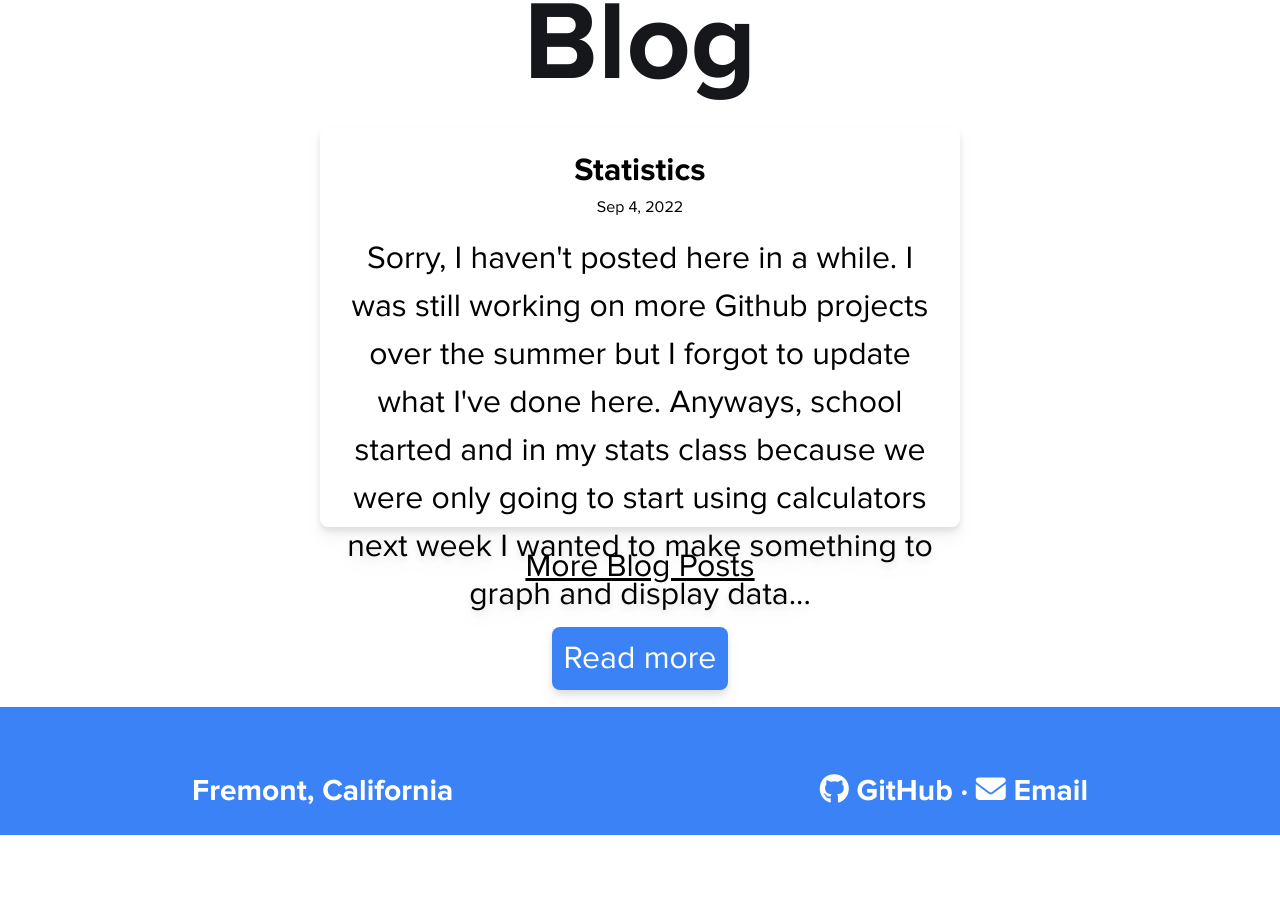
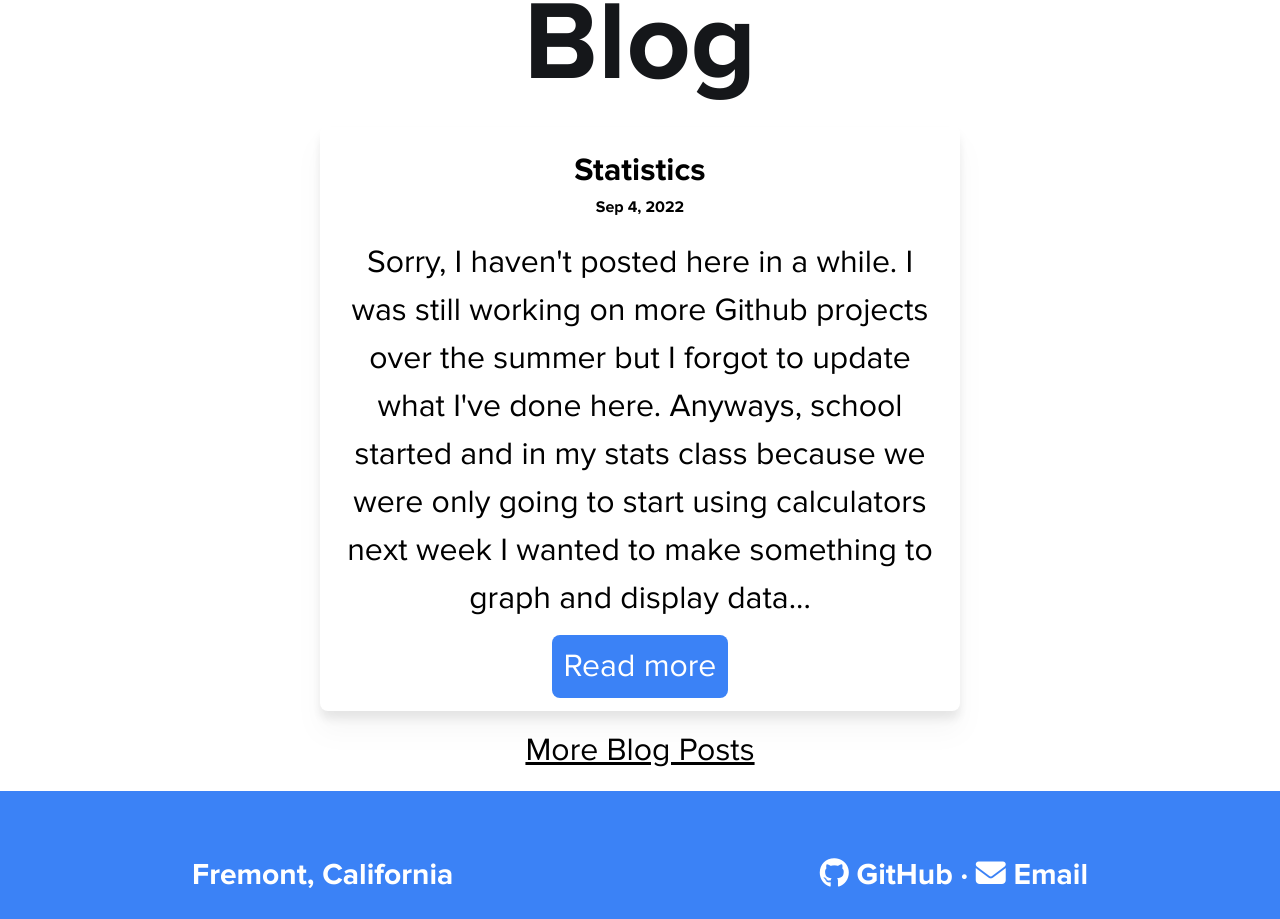
Before and after one commit to kach0w/rate-my-aps, a Next.js app: page / in a window 1280 px wide. Shown: the part 2400-3319 px from the top of the page. Before the commit the page ends 3235 px from the top, so only its background shows below. Built offline with nearby package versions, Linux system fonts and the light colour scheme.

Commit message:
fixed home page blog section and footer

```diff
--- a/components/Blog.js
+++ b/components/Blog.js
@@ -2,19 +2,19 @@ import React from 'react'
 
 const Blog = () => {
   return (
-    <div className='pt-[4vh] justify-center text-center h-[100vh] w-[100vw]'>
+    <div className='pt-[4vh] justify-center text-center w-[100vw]'>
         <div className='pt-5'>
             <h1 id="about" className='font-serif font-bold text-[7em] text-[#15171a]'>Blog</h1>
         </div>
-        <div className='mx-auto w-[50vw] h-[50vh] rounded-lg border-5 border-black p-5 bg-white drop-shadow-lg font-serif font-normal text-[2rem]'>
+        <div className='mx-auto max-w-[50vw] rounded-lg p-5 bg-white drop-shadow-xl  font-serif font-normal text-[2rem]'>
             <h2 className='font-serif font-bold'>Statistics</h2>
-            <h2 className='font-serif font-normal text-[1rem]'>Sep 4, 2022</h2>
-            <div className='pb-[2vh] pt-[2vh]'>
+            <h2 className='font-serif font-bold text-[1rem]'>Sep 4, 2022</h2>
+            <div className='pb-5 pt-5'>
                 Sorry, I haven't posted here in a while. I was still working on more Github projects over the summer but I forgot to update what I've done here. Anyways, school started and in my stats class because we were only going to start using calculators next week I wanted to make something to graph and display data...
             </div>
             <a className='bg-[#3b82f6] rounded-lg text-white mt-[2vh] hover:bg-[#0a5adb] p-3' href="/blog/statistics">Read more</a>
         </div>
-        <div className='text-[2rem] mt-4 hover:text-slate-500'>
+        <div className='text-[2rem] mt-4 mb-4 hover:text-slate-500'>
             <a href="/blog"><u>More Blog Posts</u></a>
         </div>
     </div>
--- a/components/Footer.js
+++ b/components/Footer.js
@@ -3,12 +3,12 @@ import React from 'react'
 const Footer = () => {
   return (
     <div className='h-[16vh] bg-[#3b82f6] content-center justify-center align-middle text-white text-3xl font-bold'>
-        <div class="float-left ml-[15vw] mt-[5vh] align-middle hover:text-slate-300">
+        <div class="float-left ml-[15vw] mt-[5vh] align-middle">
             <p>Fremont, California</p>
         </div>
-        <div class="float-right mr-[15vw] mt-[5vh]  hover:text-slate-300">
-            <a className='hover:text-slate-300' href="https://github.com/kach0w"><i class="fab fa-github"></i> GitHub · </a>
-            <a className=' hover:text-slate-300' href="mailto:kachow@duck.com"><i class="fa-solid fa-envelope"></i> Email</a>
+        <div class="float-right mr-[15vw] mt-[5vh]">
+            <a className='hover:text-slate-800' href="https://github.com/kach0w"><i class="fab fa-github"></i> GitHub · </a>
+            <a className=' hover:text-slate-800' href="mailto:kachow@duck.com"><i class="fa-solid fa-envelope"></i> Email</a>
         </div>
     </div>
   )
```
